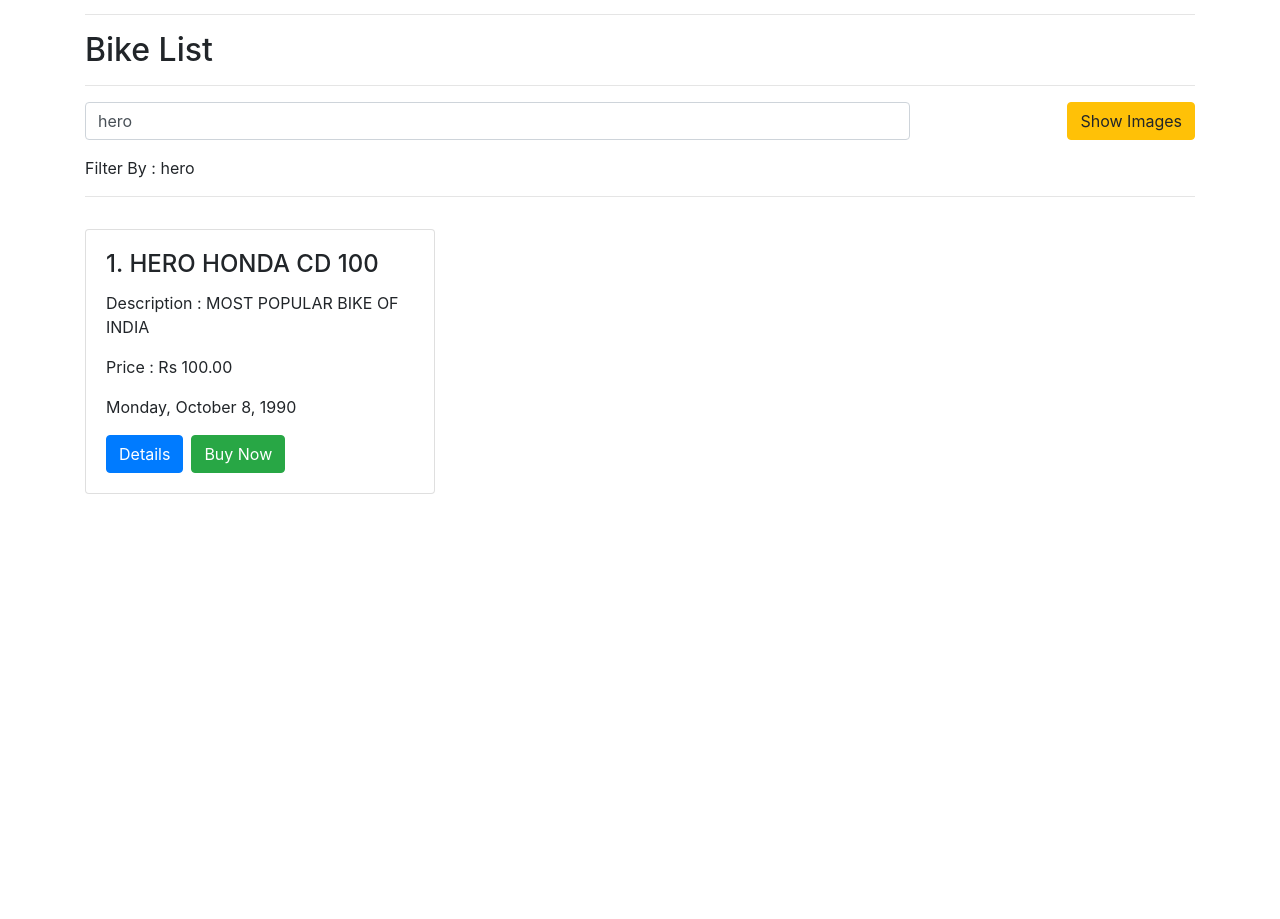
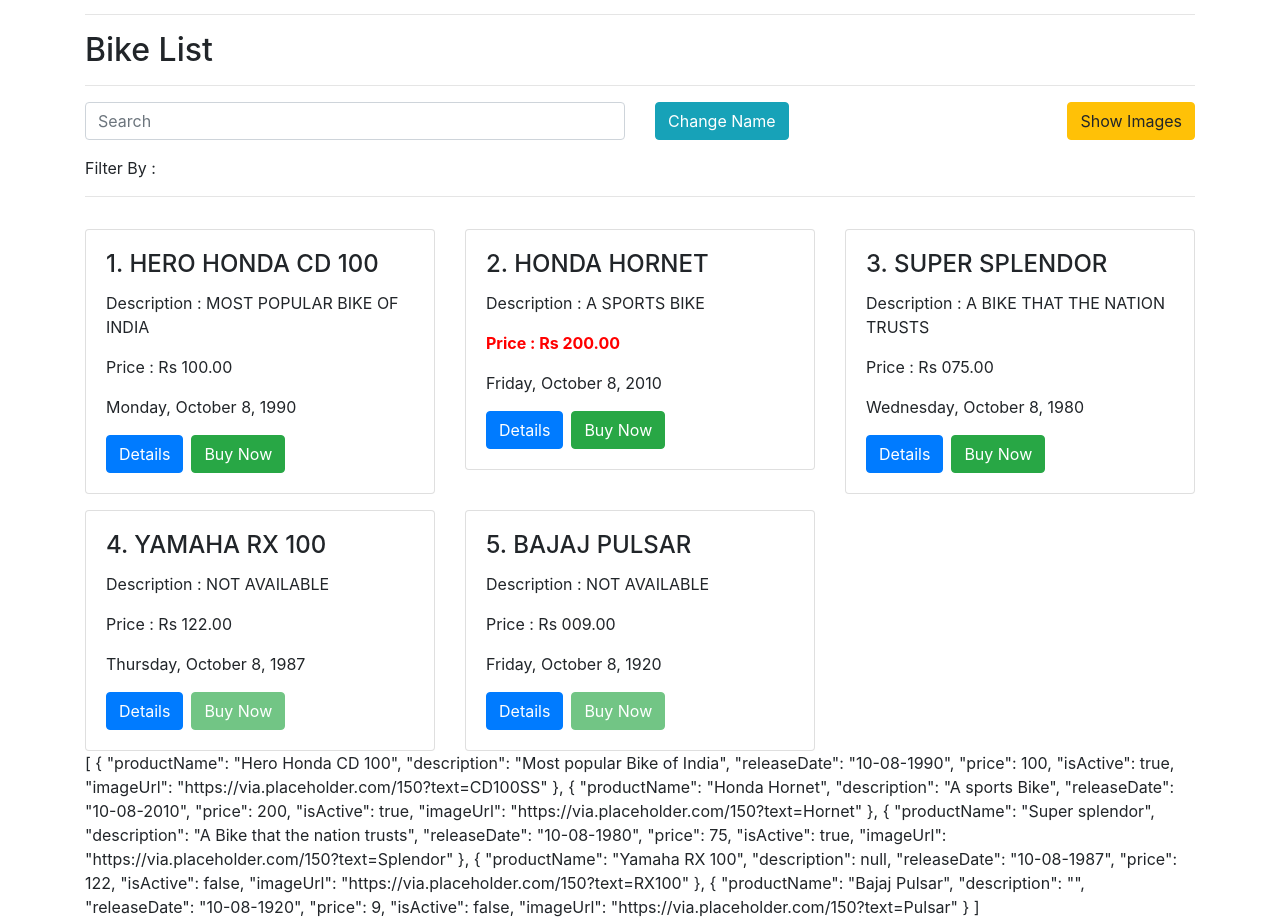
Before and after one commit to mahasuguru/angularfirstapp, an Angular app: page / in a window 1280 px wide. Shown: the part 511-1430 px from the top of the page. Before the commit the page ends 1005 px from the top, so only its background shows below. Built offline with nearby package versions, Linux system fonts and the light colour scheme.

Commit message:
impure pipe

```diff
--- a/src/app/components/productlist/productlist.component.html
+++ b/src/app/components/productlist/productlist.component.html
@@ -1,12 +1,14 @@
 <h2>{{pageTitle}}</h2>
 <hr>
 <div class="row">
-  <div class="col-md-9">
+  <div class="col-md-6">
     <div class="form-group">
       <input type="text" class="form-control" placeholder="Search " [(ngModel)]="searchText">
     </div>
   </div>
-
+  <div class="col-md-3">
+    <button type="button" class="btn btn-info" (click)="changeName()">Change Name</button>
+  </div>
   <div class="col-md-3">
     <button type="button" class="btn btn-warning float-right" (click)="toggleImages()">{{showImages ? 'Hide' : 'Show'}}
       Images</button>
@@ -18,7 +20,7 @@
   </div>
 </div>
 <hr>
-<div class="row" *ngIf="products && products.length; else noBikes">
+<div class="row" *ngIf="products && products.length; else noBikes" (mousemove)="mouseEnterEvent()">
   <div class="col-md-4 mt-3" *ngFor="let product of products | filterPile : searchText; let i = index;">
     <div class="card text-left">
       <img class="card-img-top" *ngIf="showImages" [src]="product.imageUrl" [title]="product.productName"
@@ -37,7 +39,7 @@
     </div>
   </div>
 </div>
-
+{{products | json}}
 <ng-template #noBikes>
   <div class="alert alert-warning" role="alert">
     <strong>OOps No Bikes are available</strong>
--- a/src/app/components/productlist/productlist.component.ts
+++ b/src/app/components/productlist/productlist.component.ts
@@ -14,7 +14,7 @@
     private isNullOrEmpty: IfNullOrEmpty) { }
   showImages: boolean = false;
   pageTitle: string = 'Bike List';
-  searchText: string = "hero";
+  searchText: string = "";
   products: IProduct[] = [
     {
       productName: 'Hero Honda CD 100',
@@ -110,4 +110,9 @@
       return {};
     }
   }
+  changeName() {
+    this.products[0].productName = "Nexon";
+  }
+  mouseEnterEvent() {}
+
 }
--- a/src/app/pipes/filter-bikes.pipe.ts
+++ b/src/app/pipes/filter-bikes.pipe.ts
@@ -3,10 +3,13 @@
 
 @Pipe({
   name: "filterPile",
+  pure: true,
 })
 export class FilterBikesPipe implements PipeTransform {
+  private counter: number = 0;
   transform(bikes: IProduct[], searchText: string): any {
-    console.log("Inside PIPE", { bikes: bikes, search: searchText });
+    this.counter++;
+    console.log("Inside PIPE", this.counter);
     if (searchText) {
       return bikes.filter((x) =>
         x.productName.toLowerCase().includes(searchText.toLowerCase())
```
